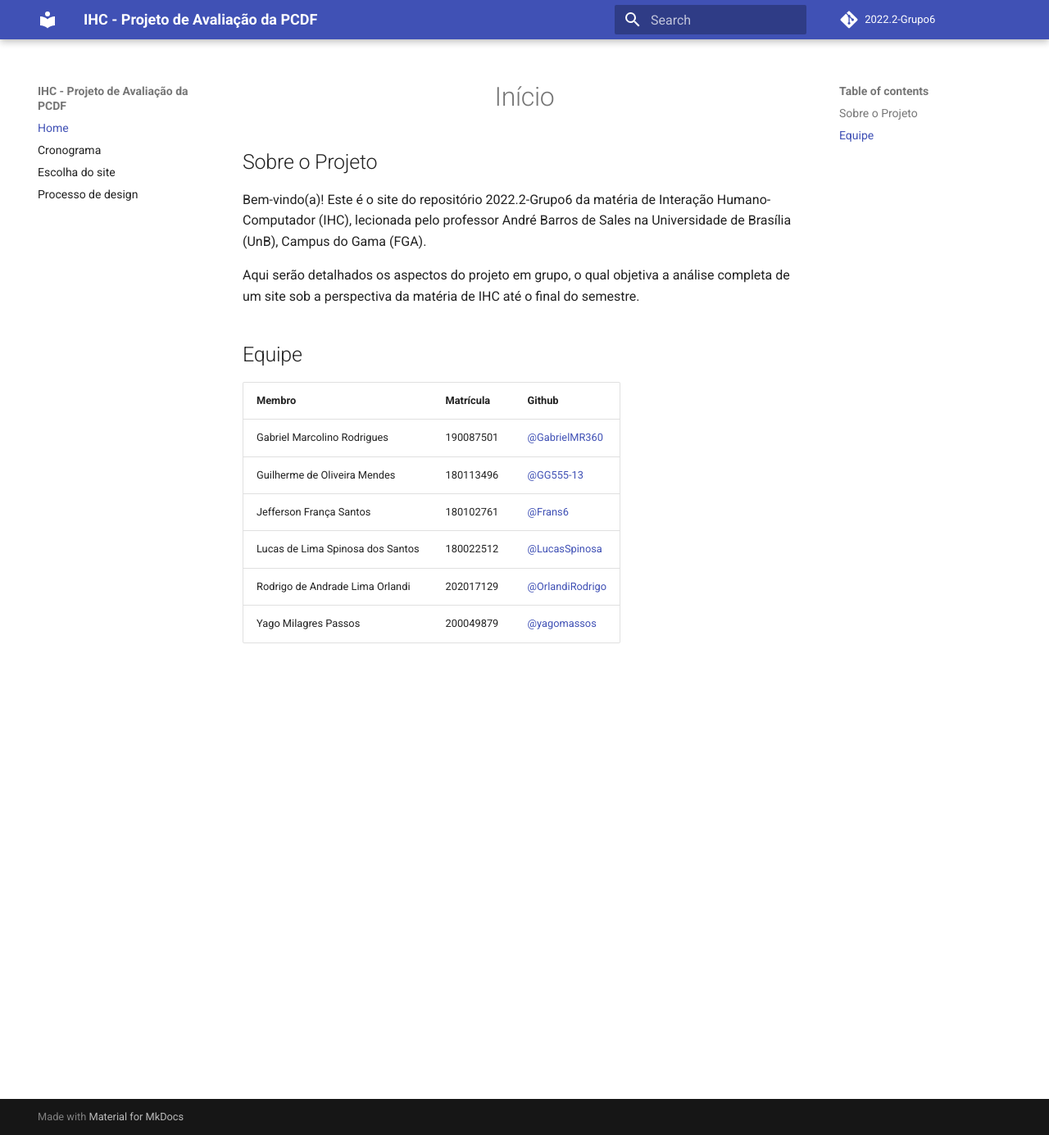
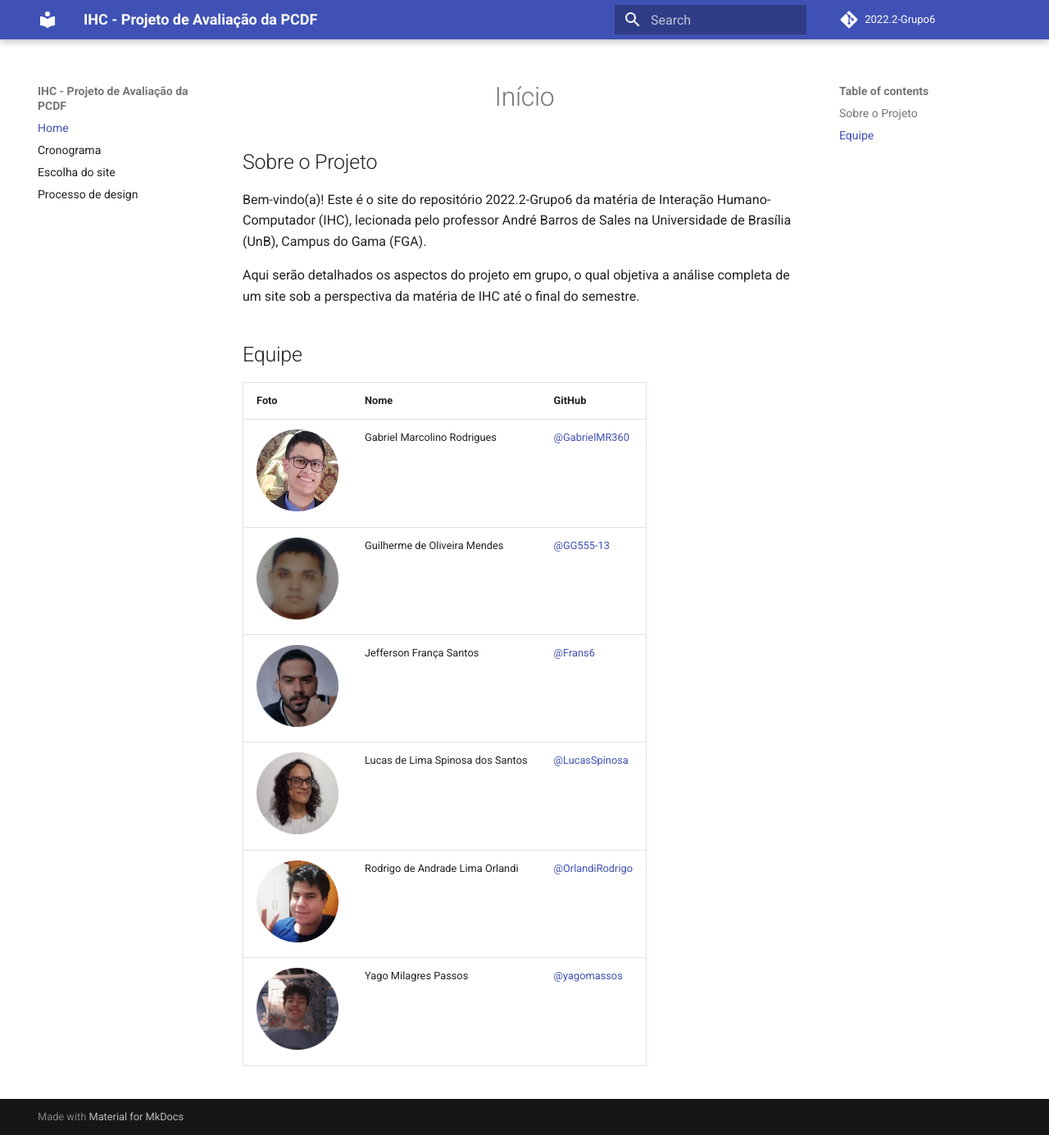
Before and after one commit to Interacao-Humano-Computador/2022.2-PCDF, an MkDocs documentation site: the page built from docs/index.md, in a window 1280 px wide and 1385 px high. Shown: the whole window at 82% size. Built offline with MkDocs 1.6.1 and Material for MkDocs 9.7.7, drawn with Linux system fonts in a browser that asks for light colours; comment, search, counter and statistics services are not loaded.

Commit message:
adicao de imgs nos perfis

```diff
--- a/docs/index.md
+++ b/docs/index.md
@@ -7,11 +7,11 @@ Aqui serão detalhados os aspectos do projeto em grupo, o qual objetiva a análi
 
 ## Equipe
 
-|Membro|Matrícula|Github|
-|------|------|---------|
-|Gabriel Marcolino Rodrigues|190087501|[@GabrielMR360](https://github.com/GabrielMR360)|
-|Guilherme de Oliveira Mendes|180113496|[@GG555-13](https://github.com/GG555-13)|
-|Jefferson França Santos|180102761|[@Frans6](https://github.com/Frans6)|
-|Lucas de Lima Spinosa dos Santos|180022512|[@LucasSpinosa](https://github.com/LucasSpinosa)|
-|Rodrigo de Andrade Lima Orlandi|202017129|[@OrlandiRodrigo](https://github.com/OrlandiRodrigo)|
-|Yago Milagres Passos|200049879|[@yagomassos](https://github.com/yagompassos)|
+| Foto | Nome | GitHub |
+| ---- | ---- | ------ |
+| <img src="_media/team/gabriel.png" width="100"> | Gabriel Marcolino Rodrigues | [@GabrielMR360](https://github.com/GabrielMR360) |
+| <img src="_media/team/guilherme.png" width="100"> | Guilherme de Oliveira Mendes | [@GG555-13](https://github.com/GG555-13) |
+| <img src="_media/team/jefferson.png" width="100"> | Jefferson França Santos | [@Frans6](https://github.com/Frans6) |
+| <img src="_media/team/lucas.png" width="100"> | Lucas de Lima Spinosa dos Santos | [@LucasSpinosa](https://github.com/LucasSpinosa) |
+| <img src="_media/team/rodrigo.png" width="100"> | Rodrigo de Andrade Lima Orlandi | [@OrlandiRodrigo](https://github.com/OrlandiRodrigo) |
+| <img src="_media/team/yago.png" width="100"> | Yago Milagres Passos | [@yagomassos](https://github.com/yagompassos) |
```
